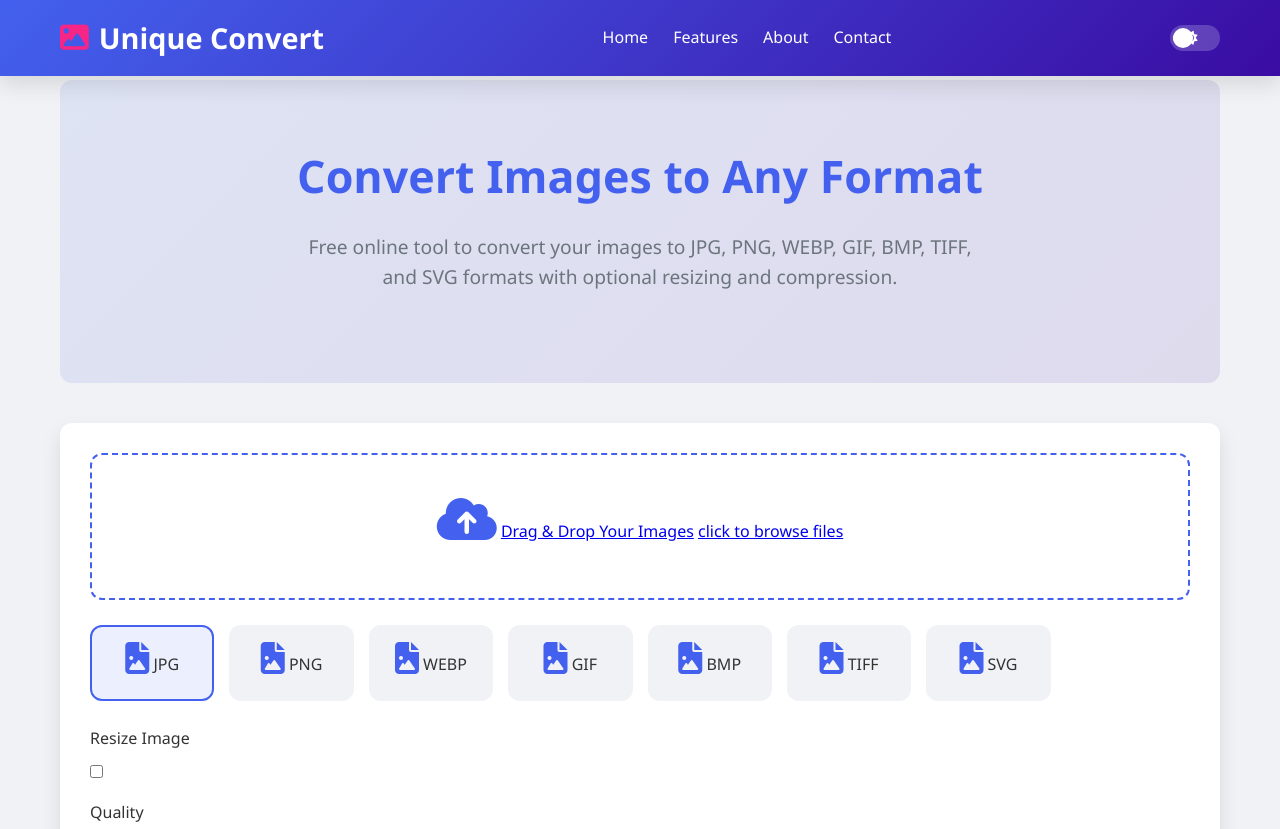
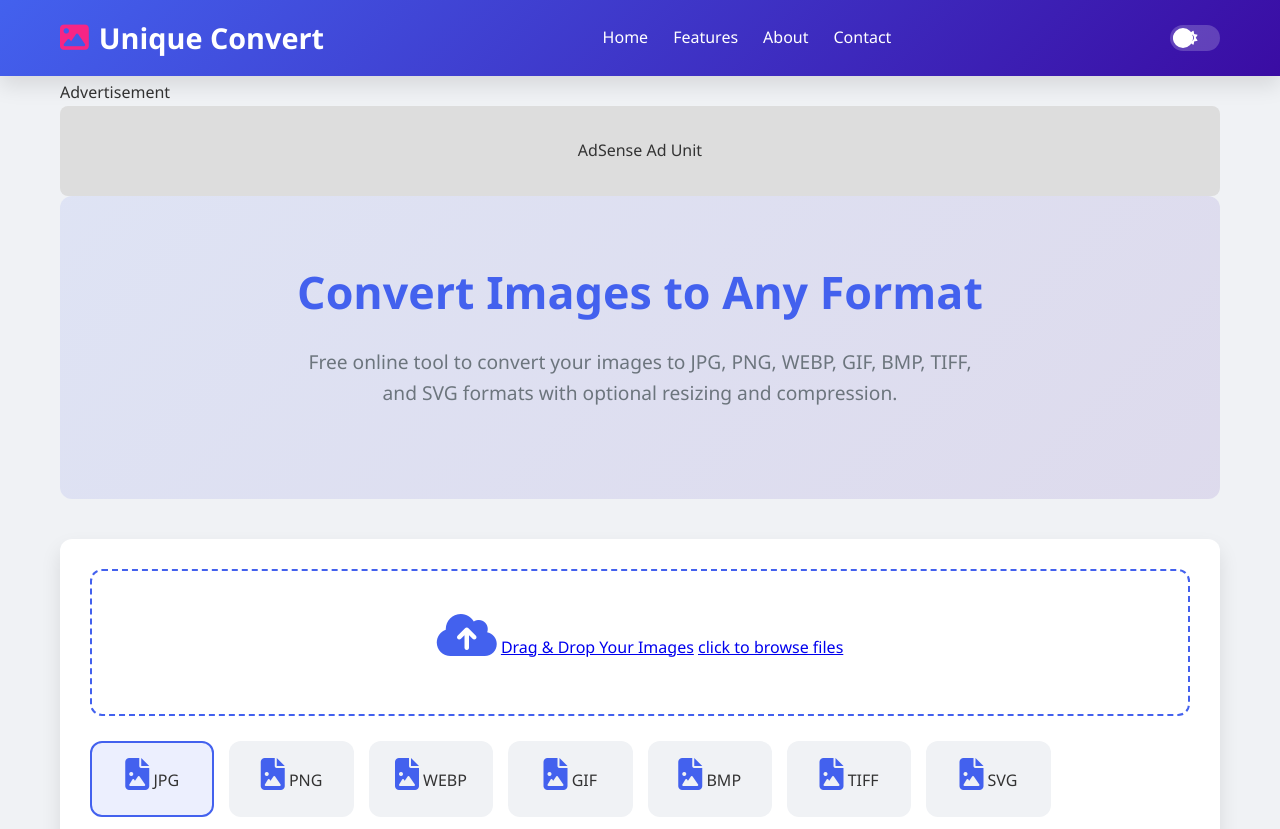
Before and after one commit to vodtik/Unique-Convert, a plain HTML site: page index.html in a window 1280 px wide. Shown: the top 829 px of the page. Drawn offline with Linux system fonts and the light colour scheme.

Commit message:
Update index.html

```diff
--- a/index.html
+++ b/index.html
@@ -535,6 +535,13 @@
 
     <!-- Main Content -->
     <div class="container">
+            <!-- Ad Space -->
+            <div class="ad-space">
+                <span class="ad-label">Advertisement</span>
+                <!-- Google AdSense Code would go here -->
+                <div style="background:#ddd; height: 90px; display: flex; align-items: center; justify-content: center; border-radius: 8px;">
+                    AdSense Ad Unit
+                </div>
         <!-- Hero Section -->
         <section class="hero" id="home">
             <h1>Convert Images to Any Format</h1>
@@ -616,7 +623,8 @@
                         <span id="quality-value">90%</span>
                     </div>
                 </div>
-           <!-- Ad Space -->
+
+                <!-- Ad Space -->
             <div class="ad-space">
                 <span class="ad-label">Advertisement</span>
                 <!-- Google AdSense Code would go here -->
```
